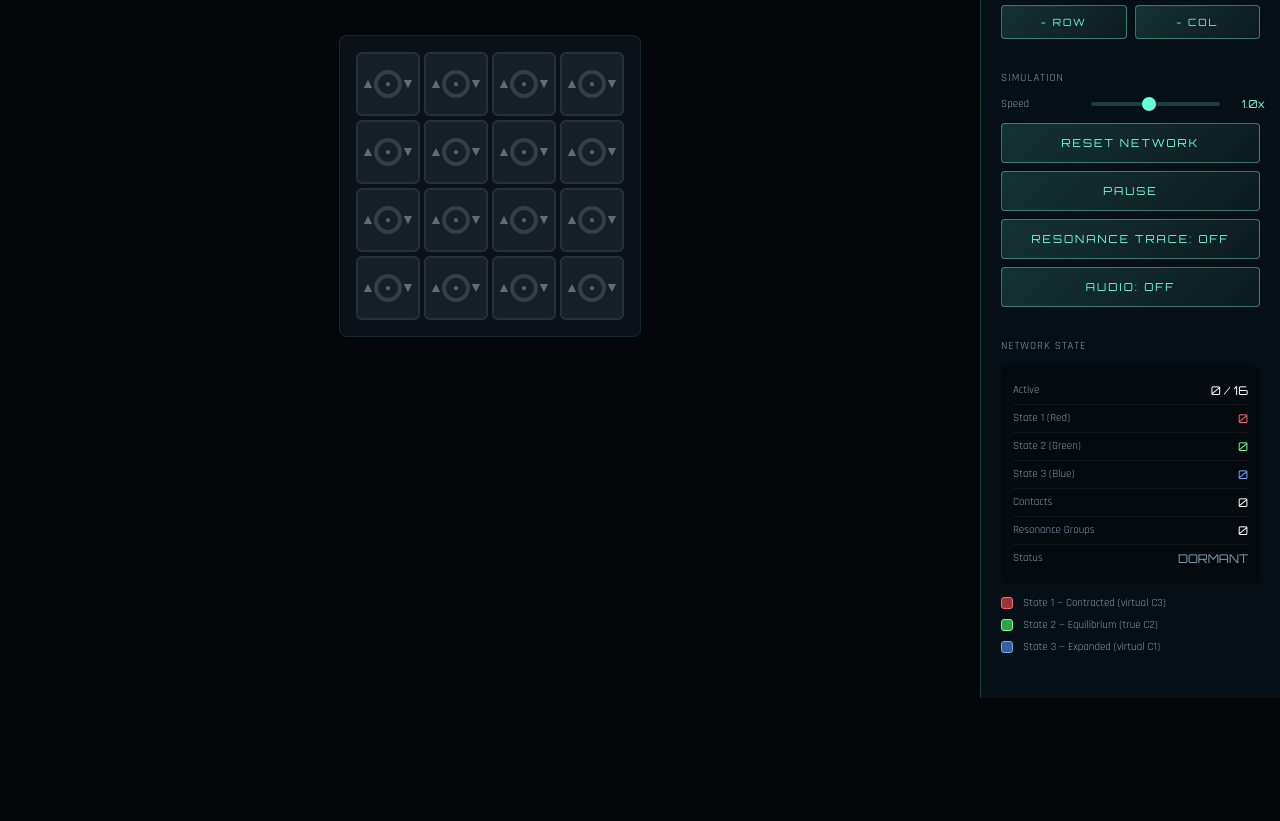
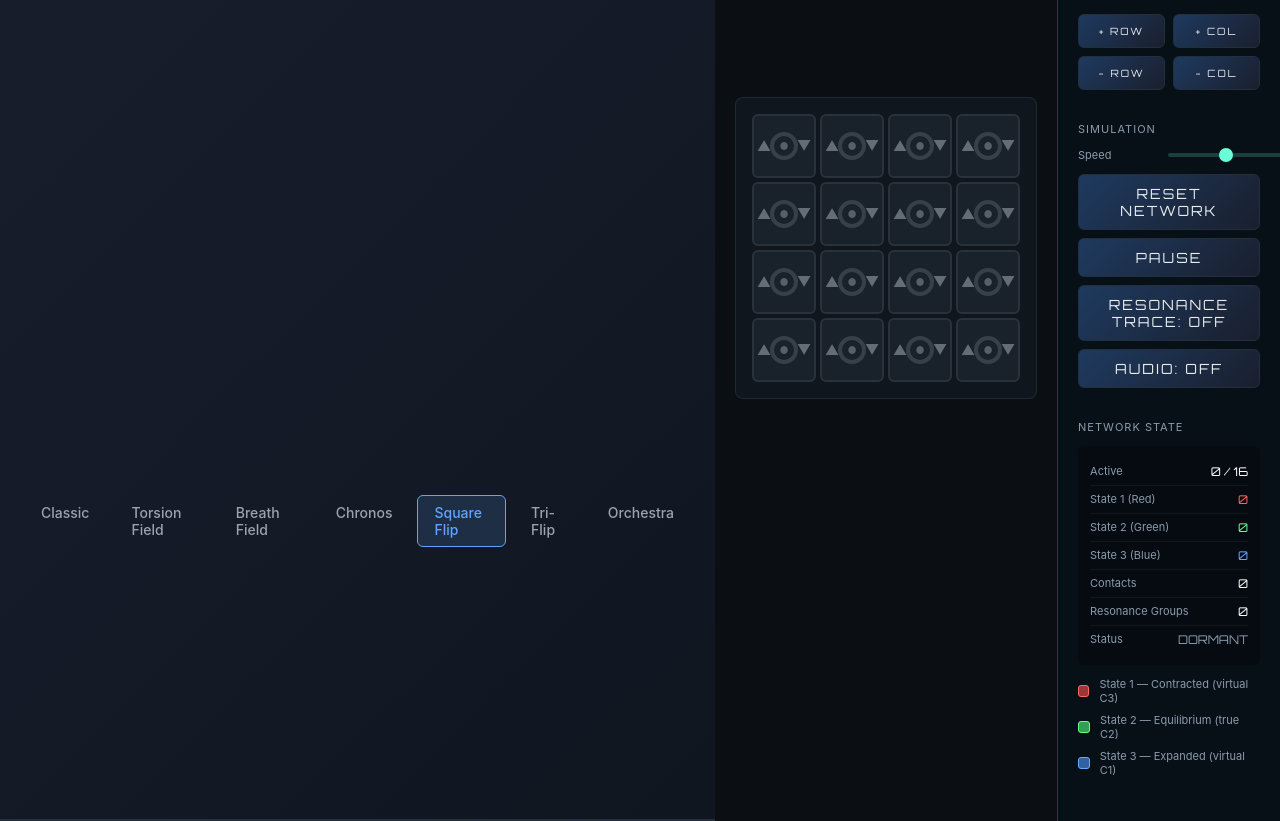
Before and after one commit to regencyfn-alt/angel1, a plain HTML site: page square_plaquettes.html in a window 1280 px wide. Shown: the part 326-1147 px from the top of the page. Before the commit the page ends 1024 px from the top, so only its background shows below. Drawn offline with Linux system fonts and the light colour scheme.

Commit message:
Standardize navigation: square_plaquettes.html

```diff
--- a/square_plaquettes.html
+++ b/square_plaquettes.html
@@ -434,8 +434,22 @@ body {
   margin-top: 4px;
 }
 </style>
+  <link rel="stylesheet" href="shared.css">
 </head>
 <body>
+<nav class="nav">
+  <div class="nav-brand">MICHRON PHYSICS</div>
+  <div class="nav-links">
+    <a href="index.html">Classic</a>
+    <a href="torsion-field.html">Torsion Field</a>
+    <a href="breath-field.html">Breath Field</a>
+    <a href="chronos.html">Chronos</a>
+    <a href="square_plaquettes.html" class="active">Square Flip</a>
+    <a href="angel2_triangular.html">Tri-Flip</a>
+    <a href="orchestra.html">Orchestra</a>
+  </div>
+</nav>
+
 
 <div class="main-title">
   <h1>ANGEL-2</h1>
```
